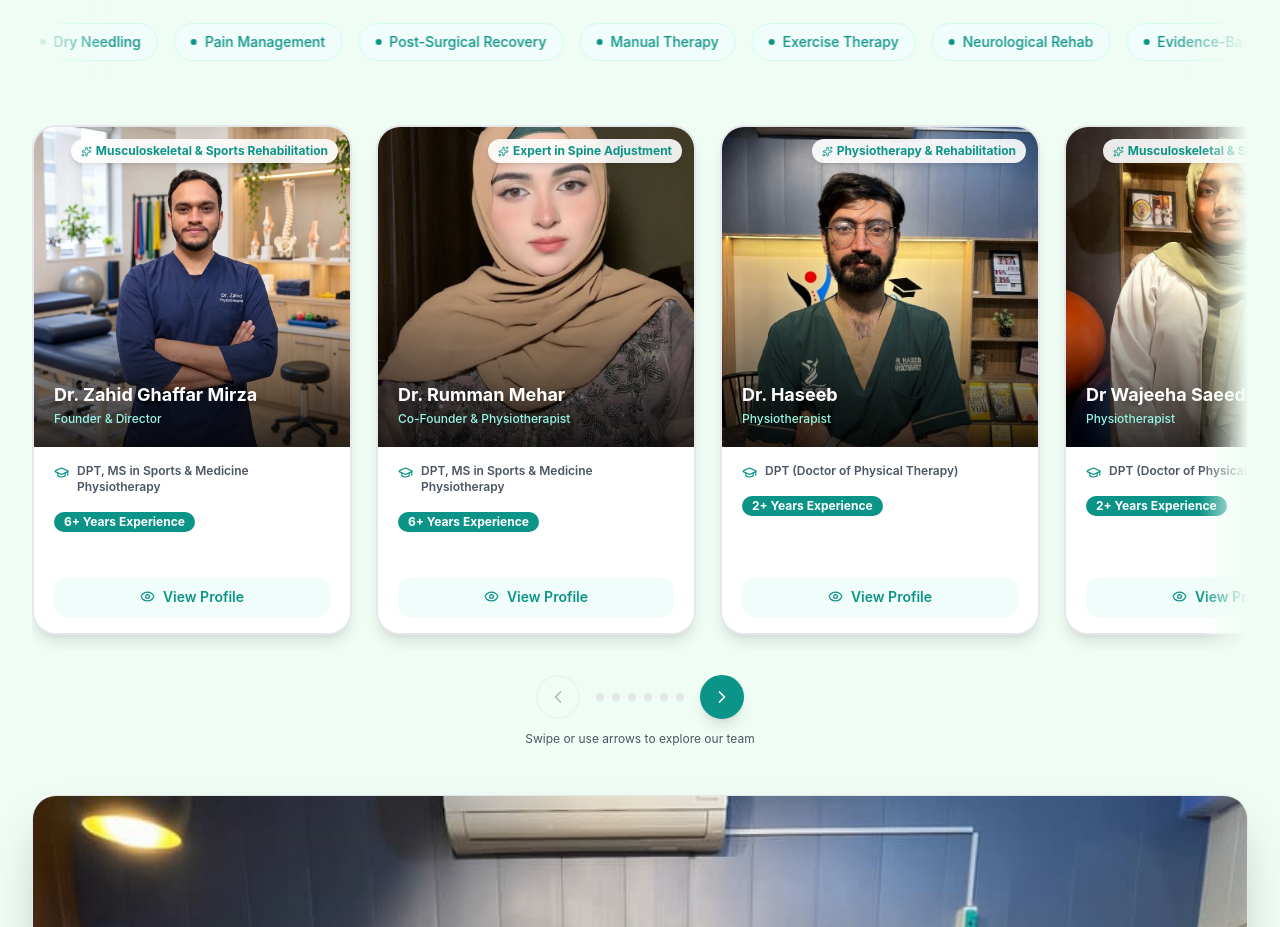
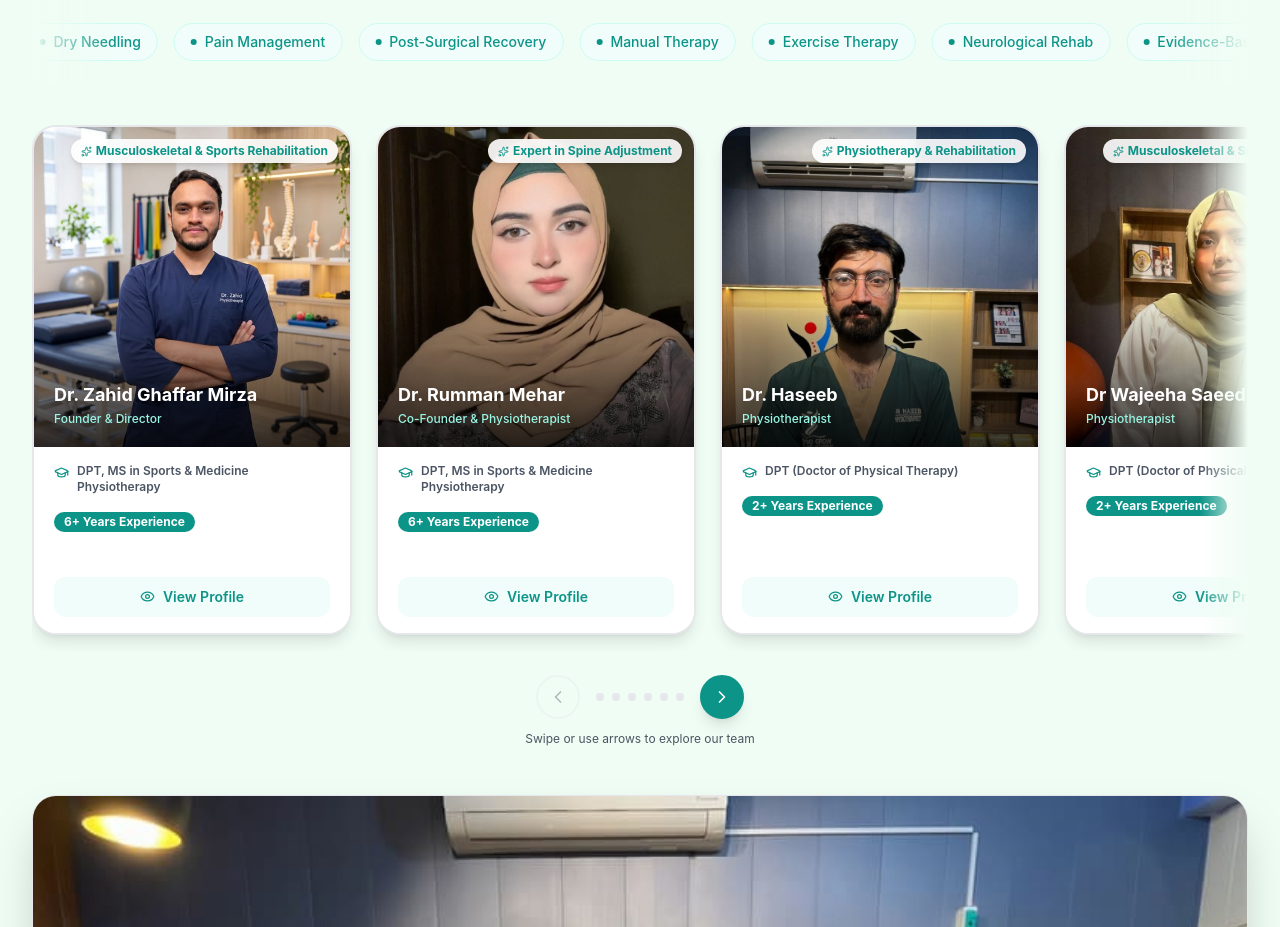
Before and after one commit to Hammadmunawer/Zahid-Mirza, a React (Vite) app in the folder physio-grow/: page / in a window 1280 px wide. Shown: the part 3160-4087 px from the top of the page. Built offline with nearby package versions, Linux system fonts and the light colour scheme.

Commit message:
fix: team images cache busting v4 and object-top for portrait photos

```diff
--- a/physio-grow/src/components/Team.jsx
+++ b/physio-grow/src/components/Team.jsx
@@ -13,7 +13,7 @@ const TeamCard = ({ member, onViewProfile }) => {
             <img
               src={member.image}
               alt={member.name}
-              className="w-full h-full object-cover object-center"
+              className="w-full h-full object-cover object-top"
               loading="lazy"
               width="320"
               height="320"
--- a/physio-grow/src/constants/index.js
+++ b/physio-grow/src/constants/index.js
@@ -58,7 +58,7 @@ export const TEAM_DATA = [
     specialty: 'Expert in Spine Adjustment',
     experience: '6+ Years',
     bio: 'Dr. Rumman Mehar is a skilled female physiotherapist and the co-founder of PhysioGrow Clinic & Academy with over 6 years of clinical experience. With a Doctor of Physical Therapy (DPT) degree and a Master\'s in Sports & Medicine Physiotherapy, she specializes in spine adjustment and postural correction. Her expertise in spinal rehabilitation and manual therapy helps patients achieve lasting relief from back pain, neck pain, and spinal disorders.',
-    image: '/assets/team/dr-rumman-mehar.jpg?v=3',
+    image: '/assets/team/dr-rumman-mehar.jpg?v=4',
     social: {
       linkedin: '#',
     }
@@ -71,7 +71,7 @@ export const TEAM_DATA = [
     specialty: 'Physiotherapy & Rehabilitation',
     experience: '2+ Years',
     bio: 'Dr. Haseeb is a dedicated physiotherapist at PhysioGrow Clinic & Academy. With his DPT qualification and commitment to patient care, he provides comprehensive physiotherapy treatments including manual therapy, exercise therapy, and rehabilitation programs. He works closely with patients to help them recover from injuries, manage pain, and restore mobility.',
-    image: '/assets/team/dr-haseeb.jpg',
+    image: '/assets/team/dr-haseeb.jpg?v=4',
     social: {
       linkedin: '#',
     }
@@ -84,7 +84,7 @@ export const TEAM_DATA = [
     specialty: 'Musculoskeletal & Sports Rehabilitation',
     experience: '2+ Years',
     bio: 'Dr Wajeeha Saeed is a dedicated physiotherapist at PhysioGrow Clinic and Academy, committed to providing patient-centered care and evidence-based rehabilitation. She specializes in musculoskeletal rehabilitation, sports injuries, pain management, manual therapy, and therapeutic exercise. Her goal is to help patients recover from injuries, restore mobility, improve physical function, and enhance their overall quality of life through personalized physiotherapy treatment plans.',
-    image: '/assets/team/dr-wajeeha.jpg',
+    image: '/assets/team/dr-wajeeha.jpg?v=4',
     social: {
       linkedin: '#',
     }
@@ -110,7 +110,7 @@ export const TEAM_DATA = [
   specialty: 'Prosthetics & Orthotics',
   experience: '2+ Years',
   bio: 'Mauz Mukhtar is a qualified Orthotist and Prosthetist at PhysioGrow Clinic & Academy, trained at the prestigious King Edward Medical University (KEMU), Lahore, with clinical training at Mayo Hospital and PSRD Ichra. He specializes in comprehensive prosthetic and orthotic care, including custom prostheses and orthoses, advanced artificial limb solutions, post-amputation rehabilitation, gait training and mobility restoration, orthotic management of limb deformities, spinal and limb orthoses, foot and ankle biomechanical support, postural correction, and functional rehabilitation to help patients regain independence and improve their quality of life.',
-  image: '/assets/team/mauz-mukhtar.jpg',
+  image: '/assets/team/mauz-mukhtar.jpg?v=4',
   social: {
     linkedin: '#',
   }
```
